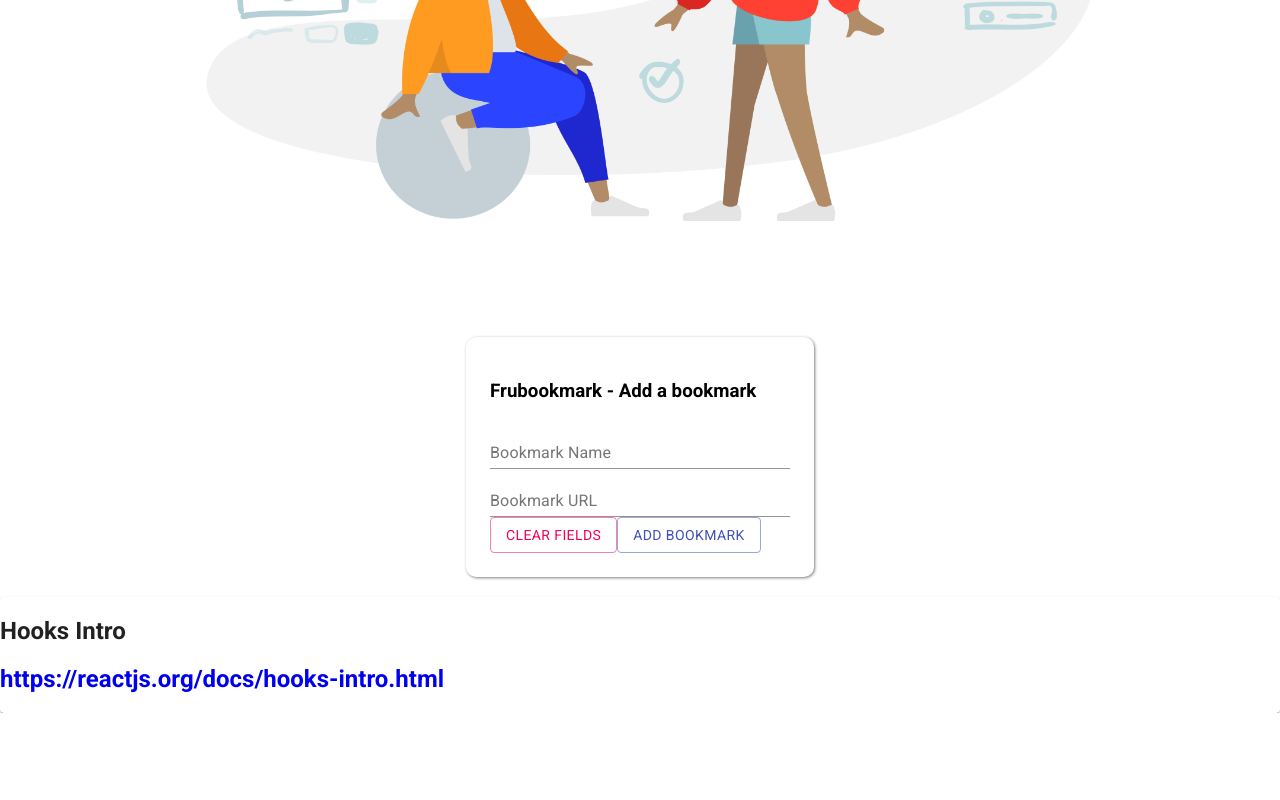
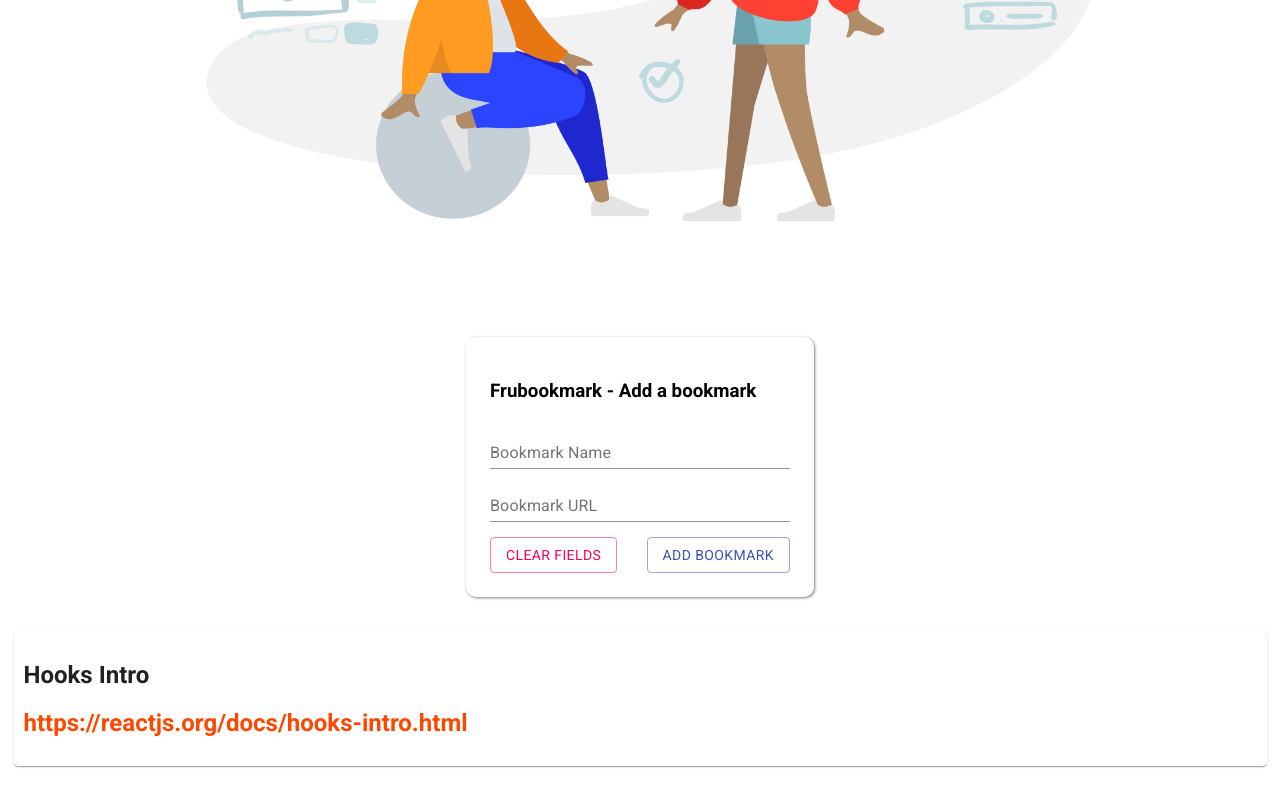
Before and after one commit to hhamza1/frubookmark, a React (Create React App) app: page / in a window 1280 px wide. Shown: the part 562-1362 px from the top of the page. Before the commit the page ends 1275 px from the top, so only its background shows below. Built offline with nearby package versions, Linux system fonts and the light colour scheme.

Commit message:
App.js styling

```diff
--- a/src/components/style/css/App.css
+++ b/src/components/style/css/App.css
@@ -36,3 +36,29 @@ form {
   flex-direction: column;
   margin: 50px auto 20px auto;
   padding: 1.5rem; }
+
+.form-field {
+  padding-bottom: 5px; }
+
+.form-actions {
+  display: flex;
+  flex-direction: row;
+  justify-content: space-between;
+  padding-top: 10px; }
+
+.bookmark-list {
+  display: flex;
+  flex-direction: column;
+  align-items: center;
+  padding: 13.5px; }
+
+.bookmark {
+  width: 100%;
+  margin-bottom: 20px;
+  background: #333; }
+  .bookmark a {
+    color: #fd4800;
+    text-decoration: none;
+    cursor: pointer; }
+  .bookmark__content {
+    padding: 10px; }
--- a/src/components/style/sass/App.scss
+++ b/src/components/style/sass/App.scss
@@ -44,3 +44,39 @@ form {
     margin: 50px auto 20px auto;
     padding: 1.5rem
 }
+
+
+.form-field {
+    padding-bottom: 5px;
+}
+
+
+.form-actions {
+    display: flex;
+    flex-direction: row;
+    justify-content: space-between;
+    padding-top: 10px;
+}
+
+.bookmark-list {
+    display: flex;
+    flex-direction: column;
+    align-items: center;
+    padding: 13.5px;
+
+}
+
+.bookmark {
+    width: 100%;
+    margin-bottom: 20px;
+    background: #333;
+    a {
+        color: rgb(253, 72, 0);
+        text-decoration: none;
+        cursor: pointer;
+    }
+
+    &__content {
+        padding: 10px;
+    }
+}
```
